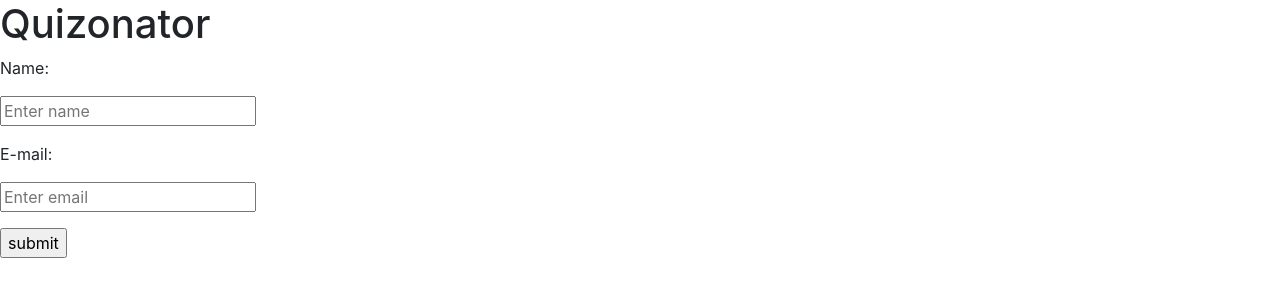
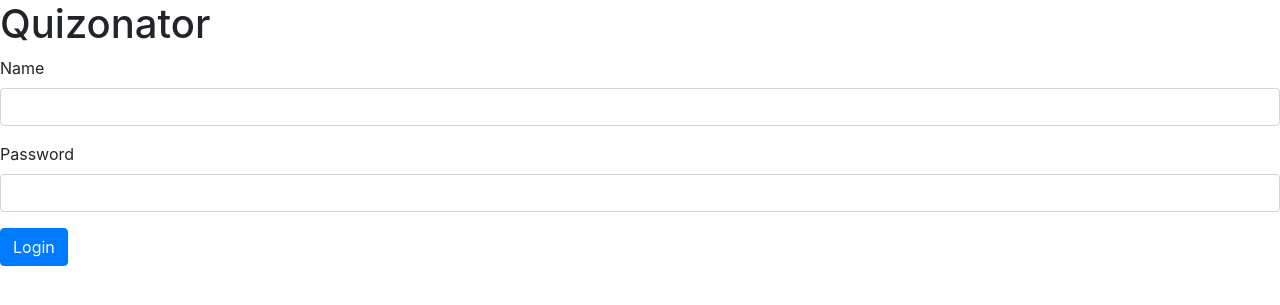
Before and after one commit to KubiakJakub01/quizoinator, a Flask app: page /login in a window 1280 px wide. Shown: the part 56-361 px from the top of the page. Run offline with Flask 3, Linux system fonts and the light colour scheme.

Commit message:
Update login logout logic

```diff
--- a/src/app.py
+++ b/src/app.py
@@ -8,7 +8,8 @@ from sqlalchemy.orm import relationship
 from werkzeug.security import generate_password_hash, check_password_hash
 from flask_wtf import FlaskForm
 from wtforms import StringField, PasswordField, SubmitField
-from wtforms.validators import DataRequired, Email, EqualTo, Length
+from wtforms.validators import DataRequired, Email, EqualTo
+from flask_login import LoginManager, UserMixin, login_user, login_required, logout_user
 
 app = Flask(__name__)
 app.secret_key = "mysecret"
@@ -18,7 +19,16 @@ app.permanent_session_lifetime = timedelta(minutes=5)
 
 db = SQLAlchemy(app)
 
-class Users(db.Model):
+login_menager = LoginManager()
+login_menager.init_app(app)
+login_menager.login_view = "login"
+
+@login_menager.user_loader
+def load_user(user_id):
+    return Users.query.get(int(user_id))
+
+
+class Users(db.Model, UserMixin):
     _id = Column("id", Integer, primary_key=True, autoincrement=True)
     name = Column(String(20), nullable=False, unique=True)
     email = Column(String(20), nullable=False, unique=True)
@@ -36,15 +46,31 @@ class Users(db.Model):
     def verify_password(self, password):
         return check_password_hash(self.password_hash, password)
 
+    def get_id(self):
+        return self._id
+
     def __repr__(self):
         return f"User {self.name} with email {self.email}"
+
 
 class UserForm(FlaskForm):
     name = StringField("Name", validators=[DataRequired()])
     email = StringField("Email", validators=[DataRequired(), Email()])
-    password = PasswordField("Password", validators=[DataRequired(), EqualTo("password2", message="Passwords must match")])
+    password = PasswordField(
+        "Password",
+        validators=[
+            DataRequired(),
+            EqualTo("password2", message="Passwords must match"),
+        ],
+    )
     password2 = PasswordField("Confirm Password", validators=[DataRequired()])
     submit = SubmitField("Sign Up")
+
+
+class LoginForm(FlaskForm):
+    name = StringField("Name", validators=[DataRequired()])
+    password = PasswordField("Password", validators=[DataRequired()])
+    submit = SubmitField("Log In")
 
 
 @app.route("/")
@@ -53,11 +79,11 @@ def home():
 
 
 @app.route("/user")
+@login_required
 def user():
     email = None
     if "user" in session:
         user_name = session["user"]
-
         if request.method == "POST":
             email = request.form["email"]
             session["email"] = email
@@ -95,37 +121,34 @@ def signup():
             db.session.commit()
             flash("User created!")
             return redirect(url_for("login"))
-    return render_template("signup.html",
-                            name=name,
-                            email=email,
-                            password=password,
-                            form=form)
+    return render_template(
+        "signup.html", form=form
+    )
 
 
 @app.route("/login", methods=["POST", "GET"])
 def login():
-    if request.method == "POST":
-        session.permanent = True
-        name = request.form["name"]
-        session["user"] = name
-        email = request.form["email"]
-        session["email"] = email
-        flash("Login Successful!")
+    name = None
+    password = None
+    form = LoginForm()
+    if form.validate_on_submit():
+        name = form.name.data
+        password = form.password.data
         found_user = Users.query.filter_by(name=name).first()
         if found_user:
-            flash("User already exists!")
-            session["email"] = found_user.email
-        else:
-            usr = Users(name=name, email=email)
-            db.session.add(usr)
-            db.session.commit()
-            flash("User created!")
-        return redirect(url_for("user"))
-    else:
-        if "user" in session:
-            flash("Already logged in!")
-            return redirect(url_for("user"))
-        return render_template("login.html")
+            if found_user.verify_password(password):
+                login_user(found_user)
+                session.permanent = True
+                session["user"] = name
+                flash("Logged in successfully!", "info")
+                return redirect(url_for("user"))
+            else:
+                flash("Invalid credentials!", "error")
+                return redirect(url_for("login"))
+        flash("This user doesn't exist!", "error")
+        return redirect(url_for("login"))
+    return render_template("login.html", form=form)
+
 
 @app.route("/view")
 def view():
@@ -133,11 +156,11 @@ def view():
 
 
 @app.route("/logout")
+@login_required
 def logout():
     flash(f"You have been logged out", "info")
-    session.pop("user", None)
-    session.pop("email", None)
-    return redirect(url_for("login"))
+    logout_user()
+    return redirect(url_for("home"))
 
 
 @app.route("/admin")
--- a/src/templates/base.html
+++ b/src/templates/base.html
@@ -33,6 +33,24 @@
         </div>
       </nav>
     <h1>Quizonator</h1>
+    {% with errors = get_flashed_messages(category_filter=["error"]) %}
+    {% if errors %}
+        <div class="alert alert-danger">
+            {% for err in errors %}
+              <span>{{ err }}</span><br>
+            {% endfor %}
+          </div>
+    {% endif %}
+    {% endwith %}
+    {% with messages = get_flashed_messages(category_filter=["info"]) %}
+        {% if messages %}
+        <div class="alert alert-success">
+            {% for msg in messages %}
+              <span>{{ msg }}</span><br>
+            {% endfor %}
+          </div>
+        {% endif %}
+    {% endwith %}
     {% block content %}
     {% endblock %}
     <script src="https://code.jquery.com/jquery-3.3.1.slim.min.js" integrity="sha384-q8i/X+965DzO0rT7abK41JStQIAqVgRVzpbzo5smXKp4YfRvH+8abtTE1Pi6jizo" crossorigin="anonymous"></script>
--- a/src/templates/login.html
+++ b/src/templates/login.html
@@ -1,20 +1,14 @@
 {% extends "base.html" %}
 {% block title %}Login page{% endblock %}
 {% block content %}
-{% with messages = get_flashed_messages() %}
-{% if messages %}
-    {% for message in messages %}
-        <div class="alert alert-success" role="alert">
-            {{ message }}
-        </div>
-    {% endfor %}
-{% endif %}
-{% endwith %}
-<form action="#" method="post">
-    <p>Name:</p>
-    <p><input type="text" placeholder="Enter name" name="name"></p>
-    <p>E-mail:</p>
-    <p><input type="email" name="email" placeholder="Enter email" value="{{email if email}}"></p>
-    <p><input type="submit" value="submit"></p>
-</form>
+<form method="POST" class="mb-5">
+    {{ form.hidden_tag() }}
+    <div class="form-group">
+        {{ form.name.label }} {{ form.name(class="form-control") }}
+    </div>
+    <div class="form-group">
+        {{ form.password.label }} {{ form.password(class="form-control") }}
+    </div>
+    <button type="submit" class="btn btn-primary">Login</button>
+  </form>
 {% endblock %}
--- a/src/templates/view.html
+++ b/src/templates/view.html
@@ -5,15 +5,19 @@
     <table class="table table-striped">
         <thead>
             <tr>
+                <th scope="col">ID</th>
                 <th scope="col">Name</th>
                 <th scope="col">Email</th>
+                <th scope="col">Data created</th>
             </tr>
         </thead>
         <tbody>
             {% for user in users %}
                 <tr>
+                    <td>{{user._id}}</td>
                     <td>{{user.name}}</td>
                     <td>{{user.email}}</td>
+                    <td>{{user.data_created}}</td>
                 </tr>
             {% endfor %}
         </tbody>
```
Also changed, not shown: src/templates/signup.html (+3 -9 lines), src/templates/user.html (+0 -9 lines).
